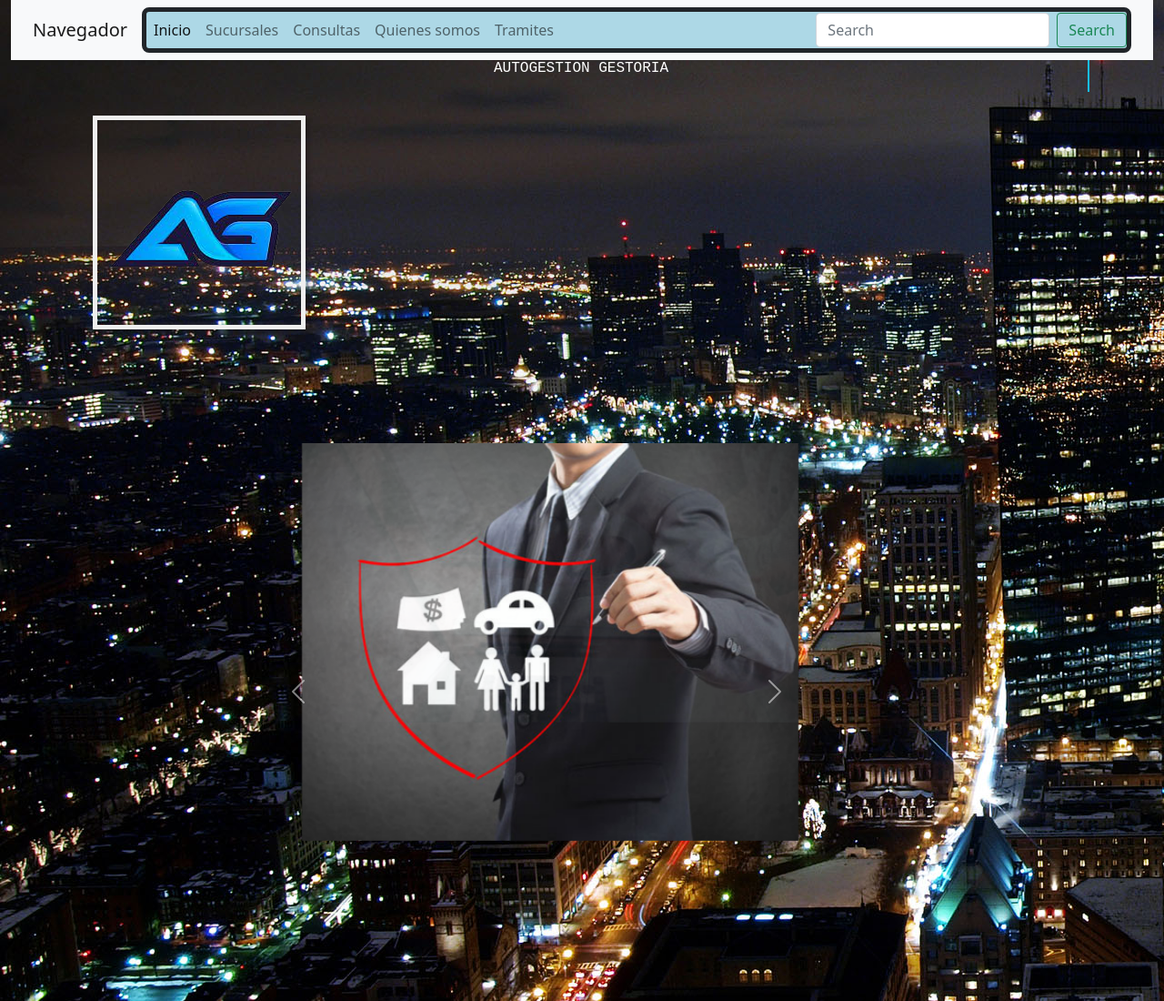
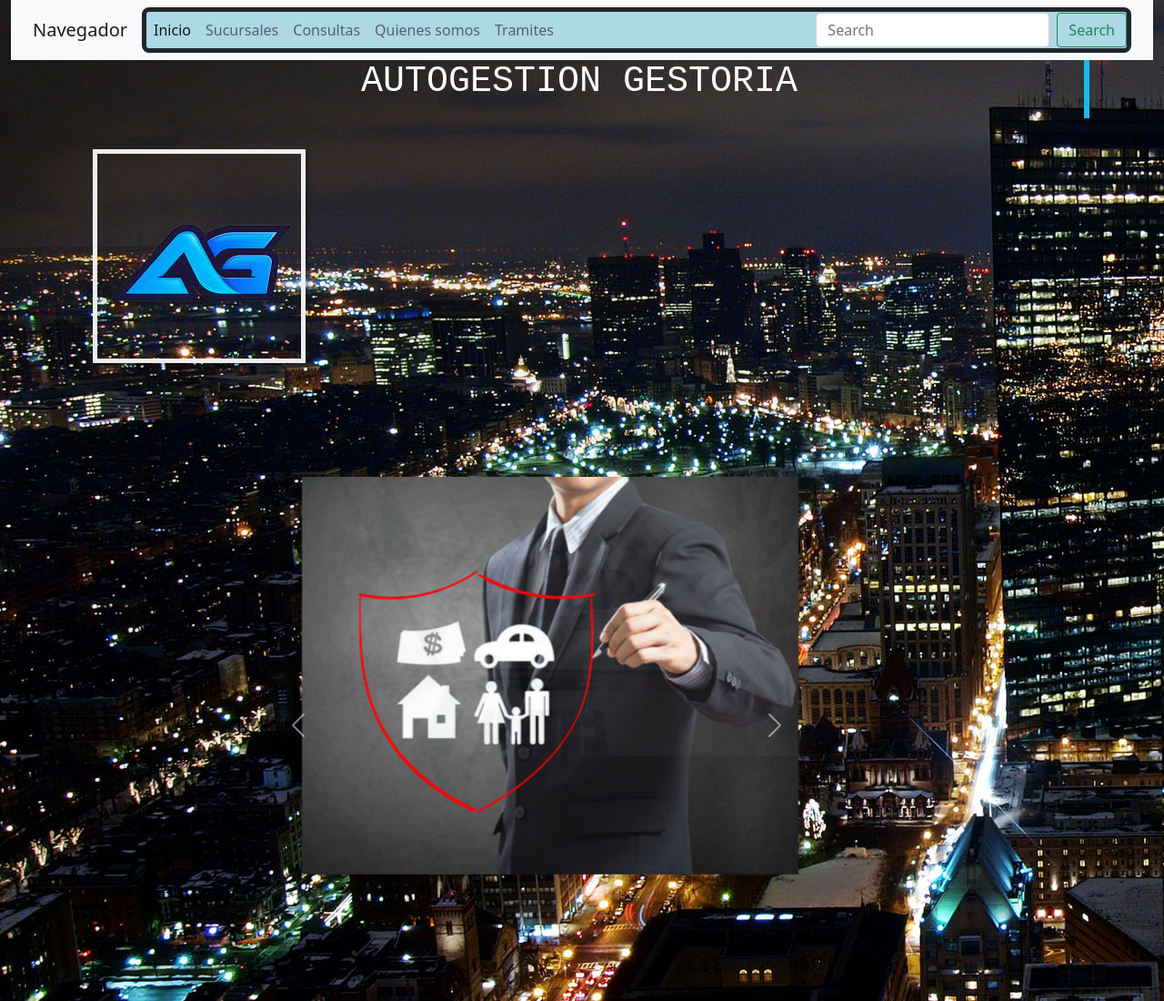
Before and after one commit to mati-lirosi/gestoria-lirosi-SEGUNDA-ENTREGA-DEL-PROYECTO-FINAL, a plain HTML site: page index.html in a window 1280 px wide. Shown: the top 1100 px of the page at 91% size. Drawn offline with nearby package versions, Linux system fonts and the light colour scheme.

Commit message:
modifica fuente titulo

```diff
--- a/css/estilo.css
+++ b/css/estilo.css
@@ -20,7 +20,7 @@ border:solid 5px
   width: 0;
   overflow: hidden;
   white-space: nowrap;
-  font-size: 1rem;
+  font-size: 5px
   margin: 0 auto;
   font-family: "Courier New";
   border-right: 0.15em solid #18bdec;
```
